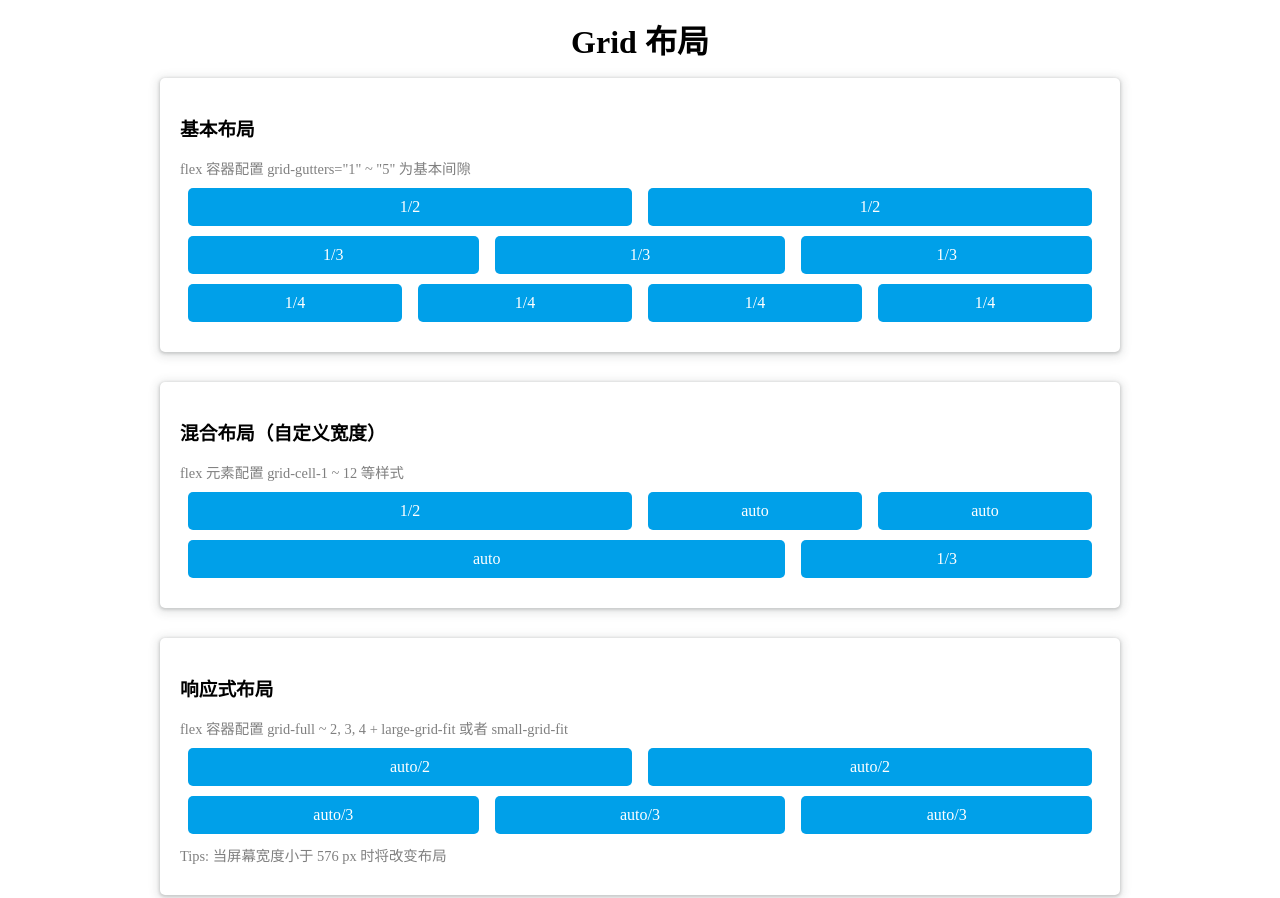
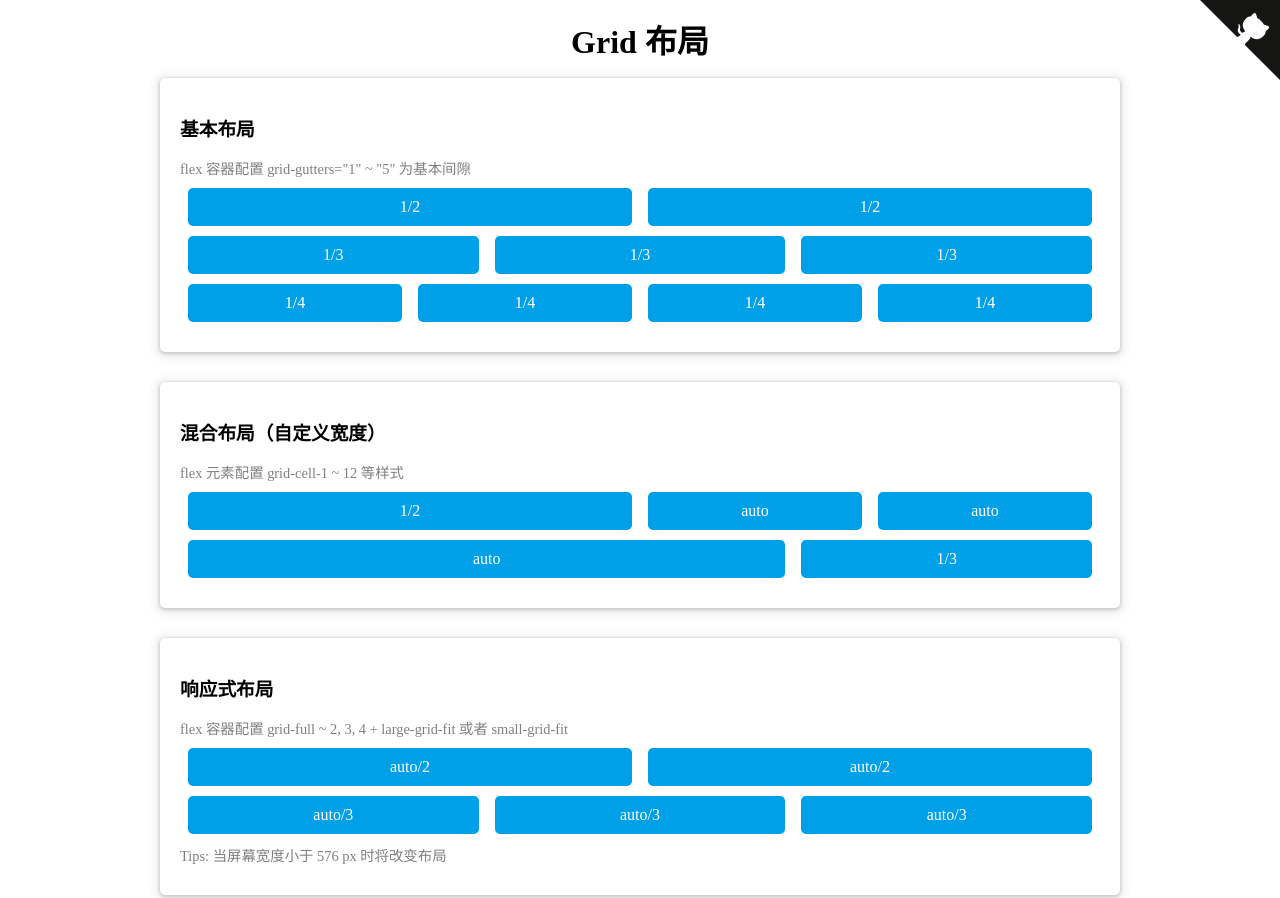
Before and after one commit to lbwa/grid-style, a website built with webpack: page src/index.html in a window 1280 px wide. Shown: the top 898 px of the page. Built offline with nearby package versions, Linux system fonts and the light colour scheme.

Commit message:
chore: add sample page banner

```diff
--- a/src/index.html
+++ b/src/index.html
@@ -239,5 +239,6 @@
       </div>
     </section>
   </div>
+  <a href="https://github.com/lbwa/grid-style" target="_blank" class="github-corner" aria-label="View source on Github"><svg width="80" height="80" viewBox="0 0 250 250" style="fill:#151513; color:#fff; position: absolute; top: 0; border: 0; right: 0;" aria-hidden="true"><path d="M0,0 L115,115 L130,115 L142,142 L250,250 L250,0 Z"></path><path d="M128.3,109.0 C113.8,99.7 119.0,89.6 119.0,89.6 C122.0,82.7 120.5,78.6 120.5,78.6 C119.2,72.0 123.4,76.3 123.4,76.3 C127.3,80.9 125.5,87.3 125.5,87.3 C122.9,97.6 130.6,101.9 134.4,103.2" fill="currentColor" style="transform-origin: 130px 106px;" class="octo-arm"></path><path d="M115.0,115.0 C114.9,115.1 118.7,116.5 119.8,115.4 L133.7,101.6 C136.9,99.2 139.9,98.4 142.2,98.6 C133.8,88.0 127.5,74.4 143.8,58.0 C148.5,53.4 154.0,51.2 159.7,51.0 C160.3,49.4 163.2,43.6 171.4,40.1 C171.4,40.1 176.1,42.5 178.8,56.2 C183.1,58.6 187.2,61.8 190.9,65.4 C194.5,69.0 197.7,73.2 200.1,77.6 C213.8,80.2 216.3,84.9 216.3,84.9 C212.7,93.1 206.9,96.0 205.4,96.6 C205.1,102.4 203.0,107.8 198.3,112.5 C181.9,128.9 168.3,122.5 157.7,114.1 C157.9,116.9 156.7,120.9 152.7,124.9 L141.0,136.5 C139.8,137.7 141.6,141.9 141.8,141.8 Z" fill="currentColor" class="octo-body"></path></svg></a>
 </body>
 </html>
```
